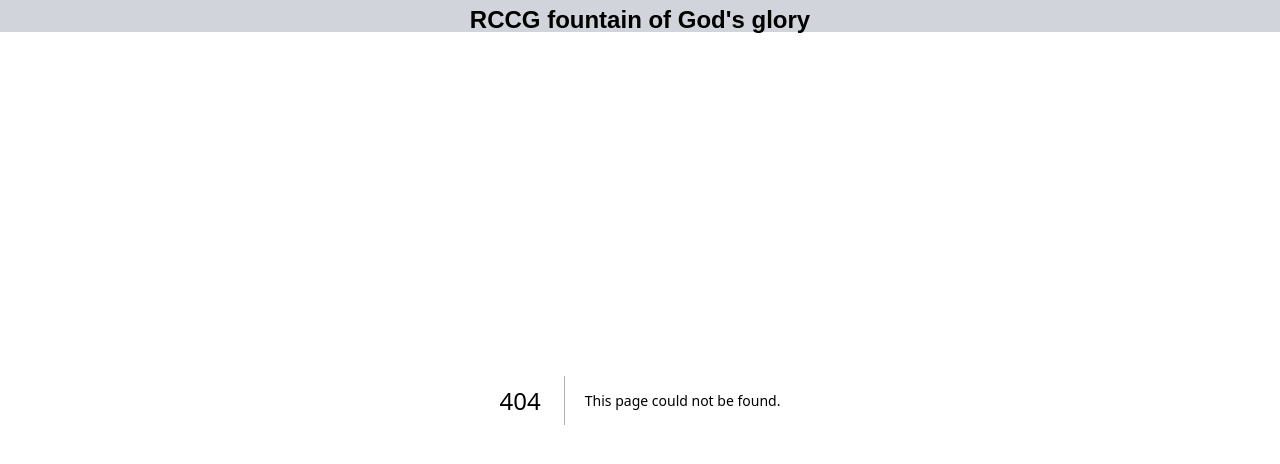
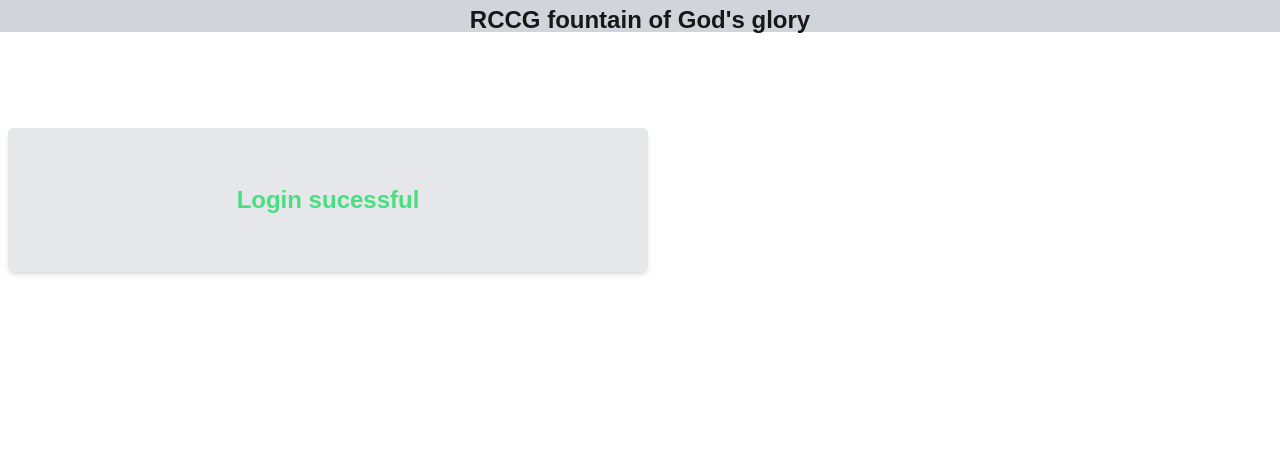
Before and after one commit to tijesunimi-5/Church-Q-A, a Next.js app: page /Notification in a window 1280 px wide. Before the commit this address had no page. Shown: the top 464 px of the page. Built offline with nearby package versions, Linux system fonts and the light colour scheme.

Commit message:
added stuff

```diff
--- a/app/Admin-panel/page.js
+++ b/app/Admin-panel/page.js
@@ -3,7 +3,16 @@
 const page = () => {
   return (
     <div>
+      <div className='mt-10'>
+        <h1 className='text-2xl text-center font-semibold'>Admin Panel</h1>
 
+        {/*User who submitted form*/}
+        <div className='submitted-form bg-gray-200'></div>
+
+
+        {/*Submitted answers */}
+        <div className='submitted-answer bg-gray-200'></div>
+      </div>
     </div>
   )
 }
--- /dev/null
+++ b/app/Notification/page.js
@@ -0,0 +1,15 @@
+import Success from '@/components/Success';
+import React from 'react'
+
+const page = () => {
+  return (
+    <div>
+      <div className='mt-32 ml-2 justify-center align-middle'>
+        {/**Component to show if login is successfull */}
+        <Success />
+      </div>
+    </div>
+  );
+}
+
+export default page
--- /dev/null
+++ b/components/Success.js
@@ -0,0 +1,14 @@
+import React from 'react'
+import Card from './Card'
+
+const Success = () => {
+  return (
+    <div>
+      <Card>
+        <h1 className='text-center font-bold text-green-400'>Login sucessful</h1>
+      </Card>
+    </div>
+  );
+}
+
+export default Success
```
Also changed, not shown: app/globals.css (line endings or trailing spaces).
